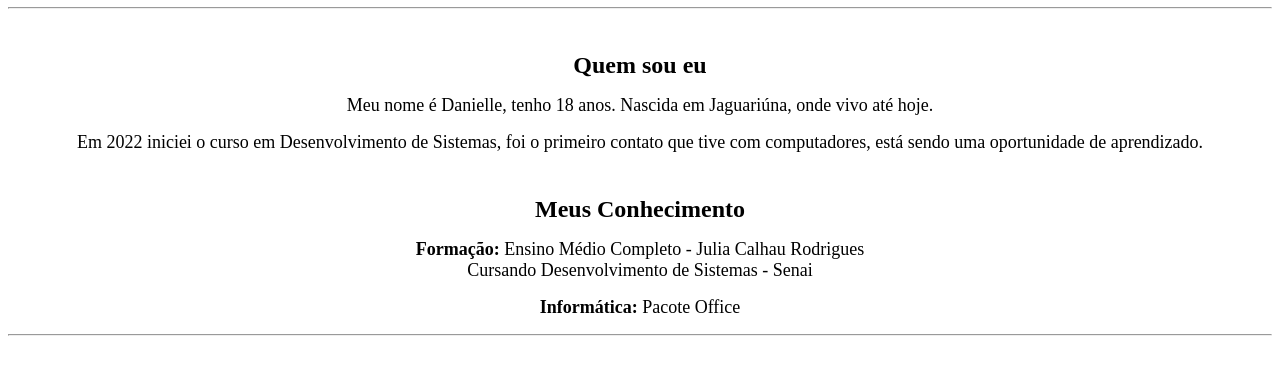
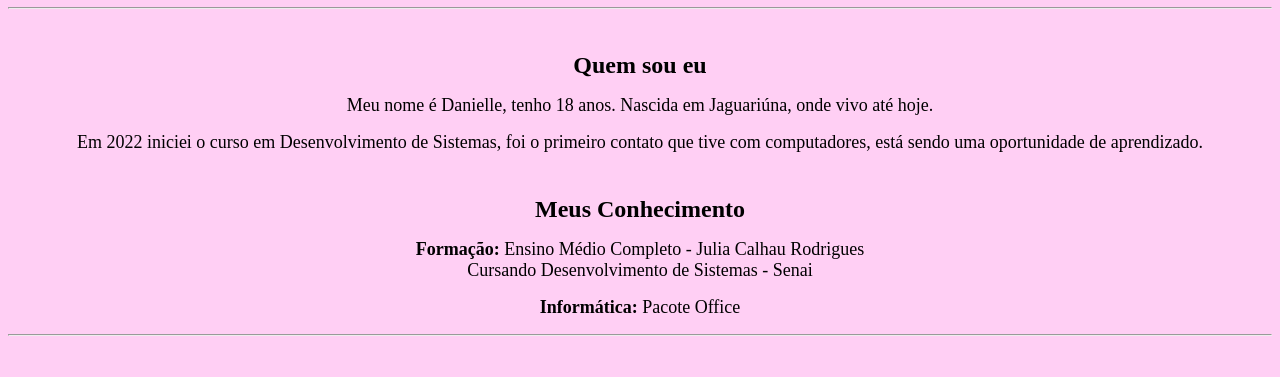
Before and after one commit to DaniSantoss24/DaniSantoss24, a plain HTML site: page index.html in a window 1280 px wide. Shown: the part 281-658 px from the top of the page. Drawn offline with Linux system fonts and the light colour scheme.

Commit message:
Add files via upload

```diff
--- a/index.html
+++ b/index.html
@@ -2,7 +2,7 @@
 	<head>
 		<meta charset="UTF-8"/>
 		<link rel = "stylesheet" href = "style/css.css">
-		<title>Curriculo</title>
+		<title>Meu Perfil</title>
 	</head>
 	<body>
 	<div align ="center">
@@ -22,6 +22,7 @@
 		<br/>
 		<a href="https://github.com/DaniSantoss24">
 		<img src="img/git.png" width="60px" height="70px">
+		</a>
 		</div>
 	</body>
 </html>
--- a/style/css.css
+++ b/style/css.css
@@ -1,3 +1,6 @@
 .foto{
 	border-radius: 50%;
 }
+body{
+	background-color:#ffcff4;
+}
```
Also changed, not shown: img/facebook.png (added), img/instagram.png (added), 1 other file.
